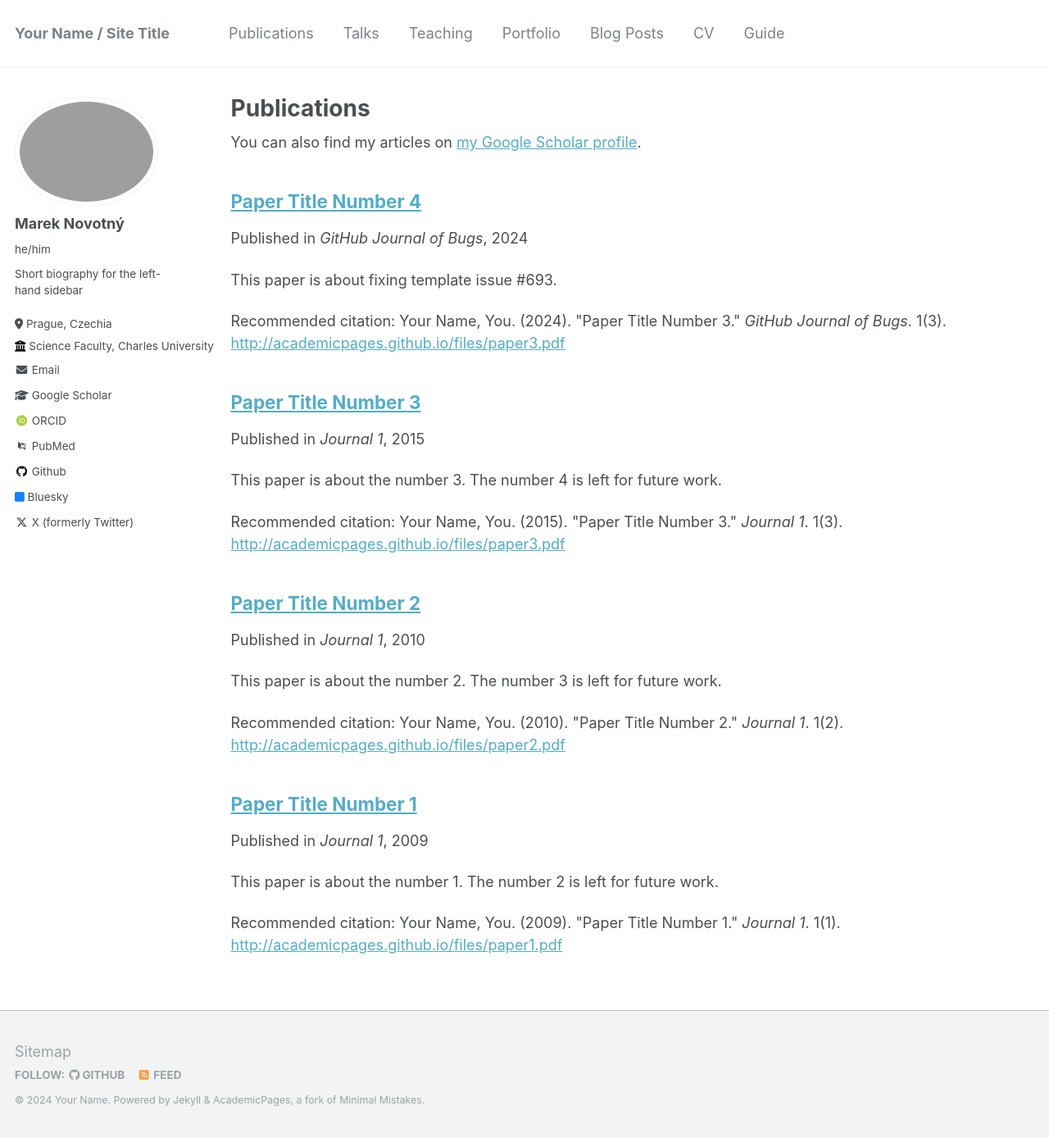
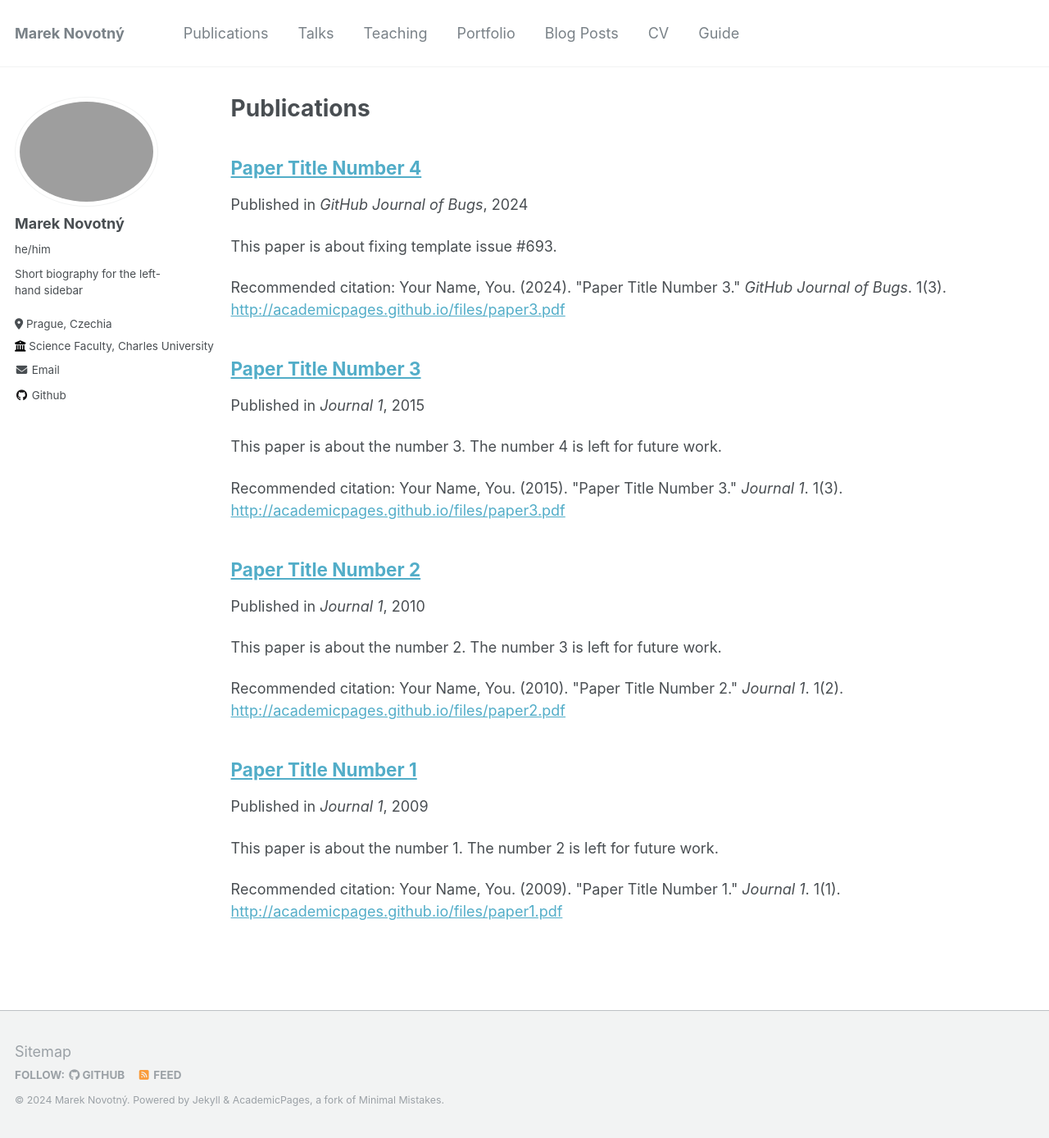
Before and after one commit to novotny-marek/novotny-marek.github.io, a Jekyll site: the page built from _pages/publications.md, in a window 1280 px wide and 1388 px high. Shown: the whole window at 82% size. Built offline with Jekyll 4.4.1, drawn with Linux system fonts in a browser that asks for light colours; some web fonts are replaced; part of the change alters nothing that is shown.

Commit message:
_config.yml Add information to bio

```diff
--- a/_config.yml
+++ b/_config.yml
@@ -8,13 +8,13 @@
 
 # Basic Site Settings
 locale                   : "en-US"
-title                    : "Your Name / Site Title"
+title                    : "Marek Novotný"
 title_separator          : "-"
-name                     : &name "Your Name"
+name                     : &name "Marek Novotný"
 description              : &description "personal description"
-url                      : https://academicpages.github.io # the base hostname & protocol for your site e.g. "https://mmistakes.github.io"
+url                      : https://mnovotny.xyz # the base hostname & protocol for your site e.g. "https://mmistakes.github.io"
 baseurl                  : "" # the subpath of your site, e.g. "/blog"
-repository               : "academicpages/academicpages.github.io"
+repository               : "novotny-marek/novotny-marek.github.io"
 
 # Site Author - The following control what appear as part of the author content on the side bar.
 #               If a field is blank the icon and link will not appear, otherwise it will be shown.
@@ -28,27 +28,26 @@ author:
   location         : "Prague, Czechia"
   employer         : "Science Faculty, Charles University"
   uri              : # URL
-  email            : "marek.novotny@natur.cuni.cz"
   email            : "ahoj@mnovotny.xyz"
 
   # Academic websites
   arxiv            : # URL - Update with the correct link to your profile
-  googlescholar    : "https://scholar.google.com/citations?user=PS_CX0AAAAAJ"
+  googlescholar    : # URL - Update with the correct link to your profile
   impactstory      : # URL
-  orcid            : "http://orcid.org/yourorcidurl"
-  pubmed           : "https://www.ncbi.nlm.nih.gov/pubmed/?term=john+snow"
+  orcid            : # URL - Update with the correct link to your profile
+  pubmed           : # URL
   researchgate     : # URL
 
   # Repositories and software development
   bitbucket        : # Username - Update with your username on the site
   codepen          : # Username
   dribbble         : # Username
-  github           : "academicpages"
+  github           : "novotny-marek"
   kaggle           : # Username
   stackoverflow    : # User number or user number and name (i.e., use "1" or "1/jeff-atwood")
 
   # Social media
-  bluesky          : "bsky.app" # Replace this with you Bluesky username
+  bluesky          : # Replace this with you Bluesky username
   facebook         : # Username
   flickr           : # Username
   foursquare       : # Username
@@ -65,7 +64,7 @@ author:
   steam            : # Username
   telegram         : # URL
   tumblr           : # Username
-  twitter          : "UniofOxford"  # Replace this with your X / Twitter handle
+  twitter          : # Replace this with your X / Twitter handle
   vine             : # Username
   weibo            : # Username
   wikipedia        : # Username
```
